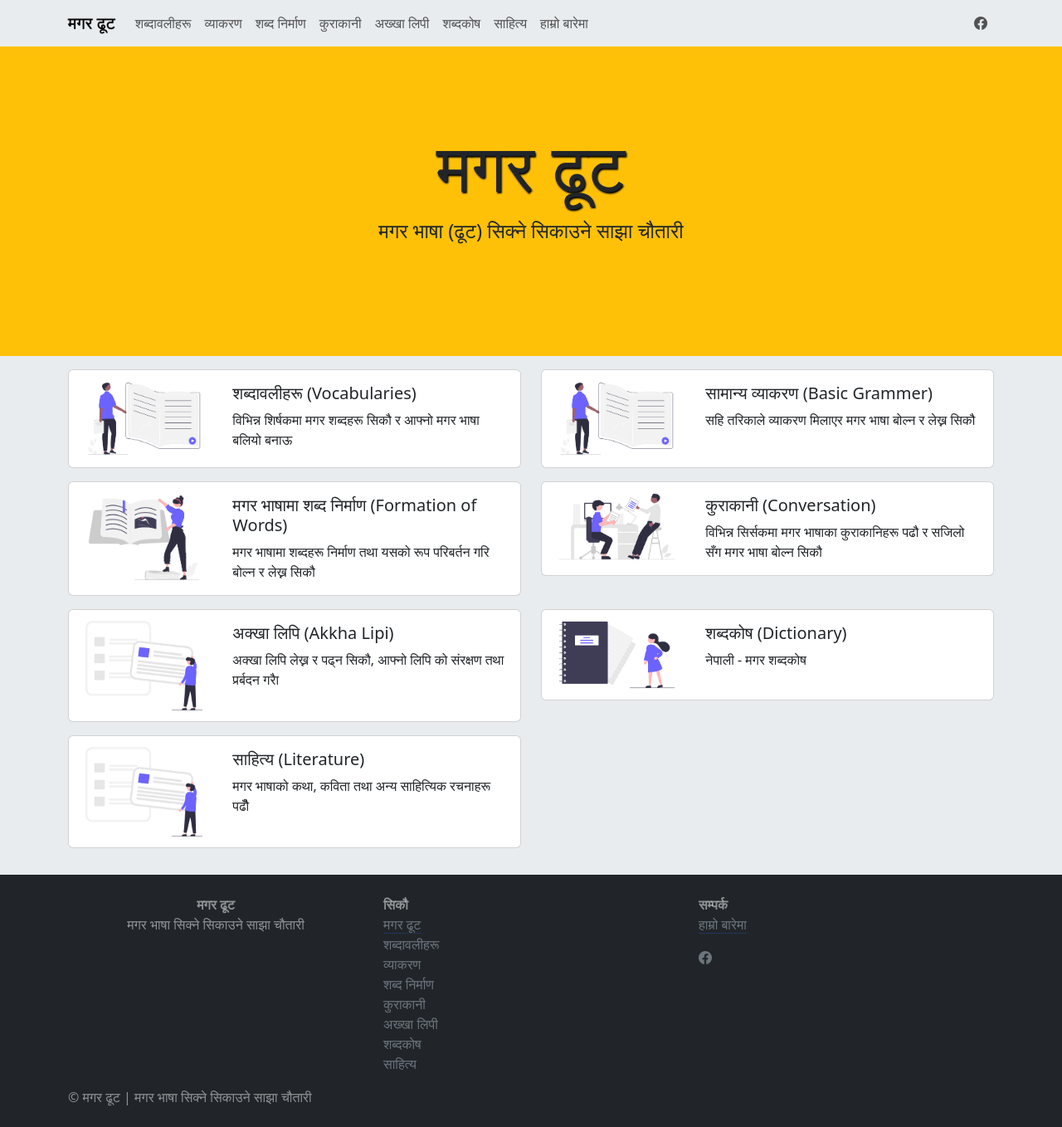
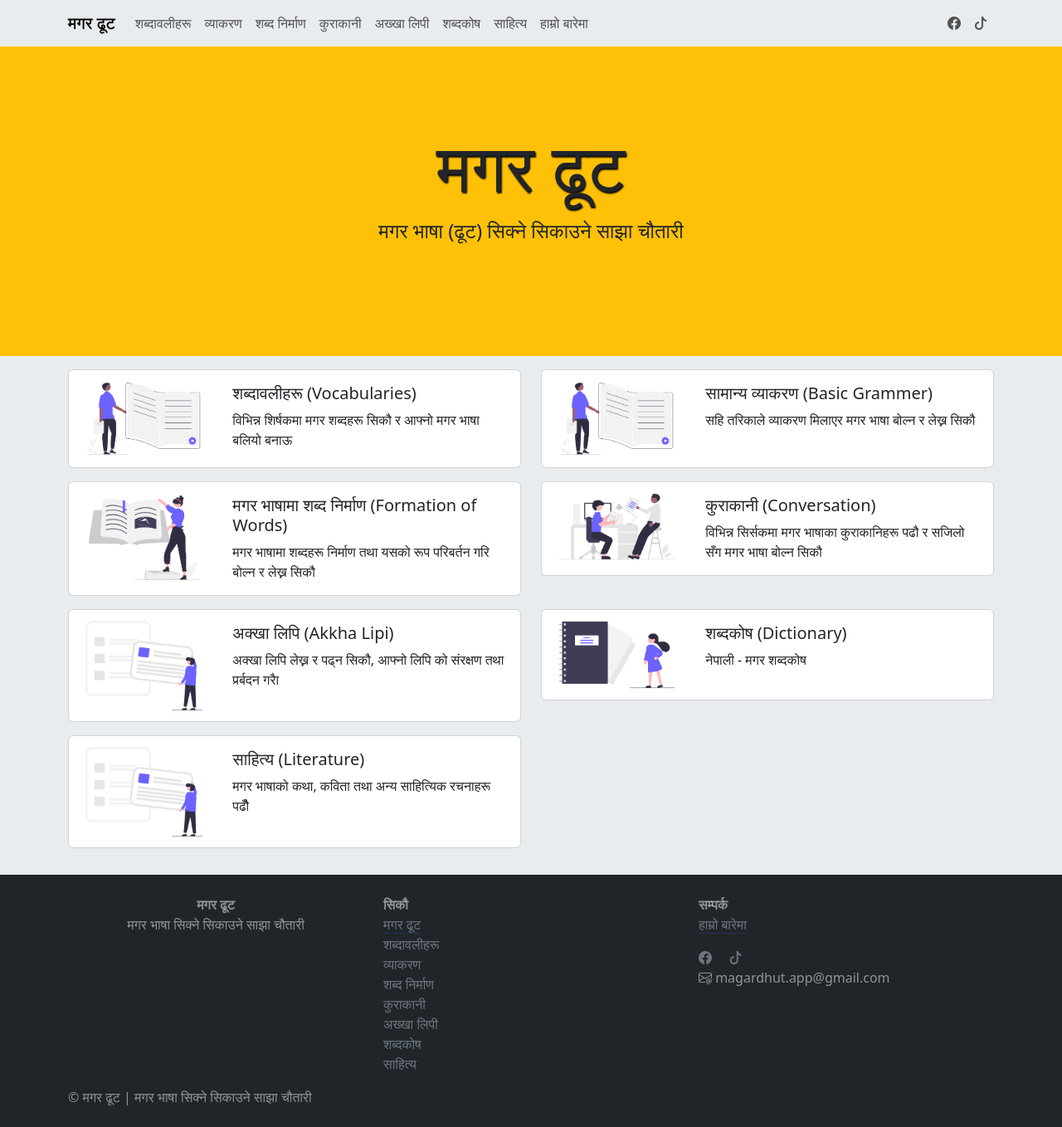
Before and after one commit to msucil/magardhut, a Next.js app: page / in a window 1280 px wide. Shown: the whole page at 83% size. Built offline with nearby package versions, Linux system fonts and the light colour scheme; no server answers.

Commit message:
add email and tiktok link

```diff
--- a/src/components/footer/footer.tsx
+++ b/src/components/footer/footer.tsx
@@ -35,6 +35,13 @@ function Footer() {
                                 <Link href='https://www.facebook.com/magar.dhuut' target="_blank" className='link-offset-2 link-underline-opacity-25 link-secondary'>
                                     <i className="bi bi-facebook"></i>
                                 </Link>
+                                &nbsp; &nbsp; &nbsp;
+                                <Link href='https://www.tiktok.com/@magardhut' target="_blank" className='link-offset-2 link-underline-opacity-25 link-secondary'>
+                                    <i className="bi bi-tiktok"></i>
+                                </Link>
+                            </li>
+                            <li>
+                               <i className="bi bi-envelope-at"></i> magardhut.app@gmail.com
                             </li>
                         </ul>
                     </div>
--- a/src/components/mainnavbar/MainNavbar.tsx
+++ b/src/components/mainnavbar/MainNavbar.tsx
@@ -46,6 +46,10 @@ function MainNavbar() {
               <Nav.Link href="https://www.facebook.com/magar.dhuut" target='_blank' >
                 <i className="bi bi-facebook"></i>
               </Nav.Link>
+
+              <Nav.Link href="https://www.tiktok.com/@magardhut" target='_blank' >
+                <i className="bi bi-tiktok"></i>
+              </Nav.Link>
             </Nav>
 
           </Navbar.Collapse>
```
Also changed, not shown: data/about.md (+1 -1 lines), 1 other file (tests, documents, lock files or other folders).
